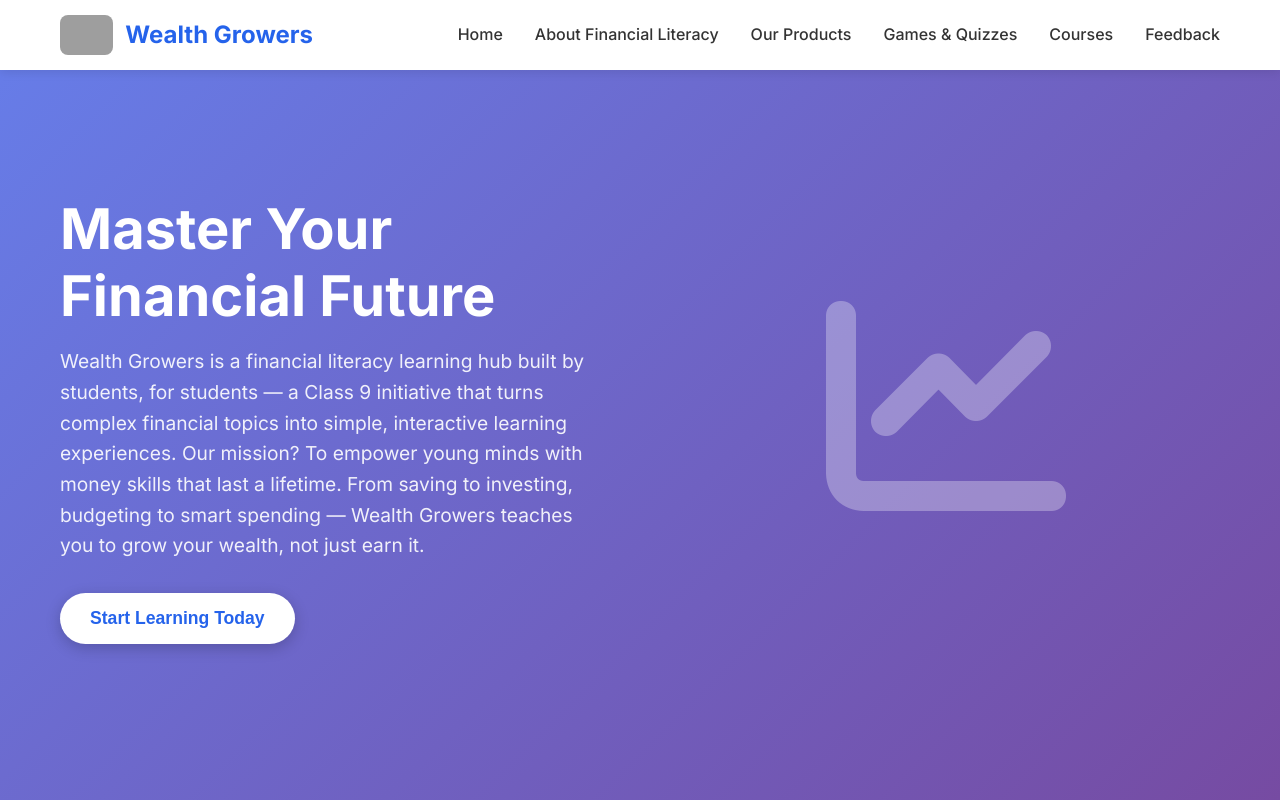
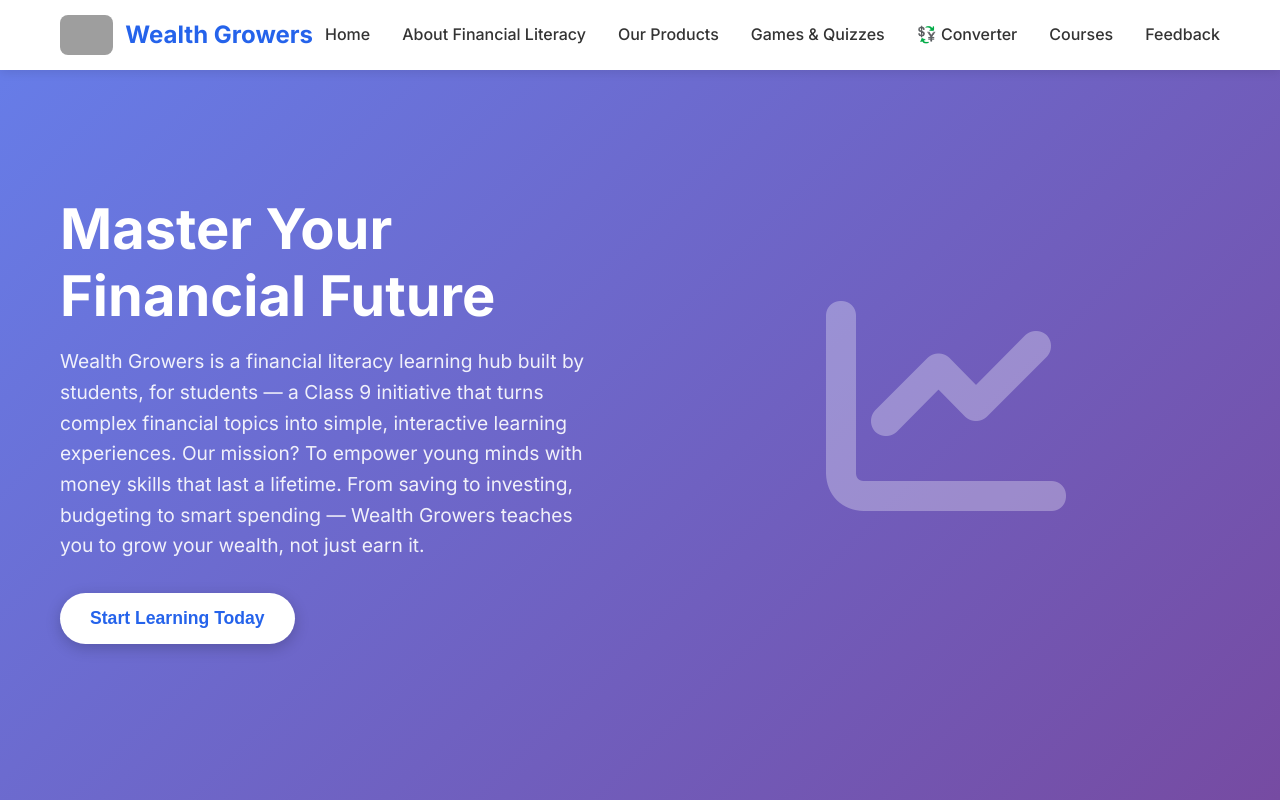
Before and after one commit to ADITYA09877/ADITYA-WEALTHGROVERS44, a website: page dist/index.html in a window 1280 px wide. Shown: the top 800 px of the page. Drawn offline with nearby package versions, Linux system fonts and the light colour scheme; files that its build step writes are made by us from their sources; grey boxes are pictures that could not be loaded.

Commit message:
Publish application

```diff
--- a/dist/index.html
+++ b/dist/index.html
@@ -29,6 +29,9 @@
                 </li>
                 <li class="nav-item">
                     <a href="#games" class="nav-link">Games & Quizzes</a>
+                </li>
+                <li class="nav-item">
+                    <a href="money-converter.html" class="nav-link">💱 Converter</a>
                 </li>
                 <li class="nav-item">
                     <a href="courses.html" class="nav-link">Courses</a>
@@ -330,6 +333,7 @@
                         <li><a href="#about">About</a></li>
                         <li><a href="#products">Products</a></li>
                         <li><a href="#games">Games & Quizzes</a></li>
+                        <li><a href="money-converter.html">💱 Converter</a></li>
                         <li><a href="courses.html">Courses</a></li>
                         <li><a href="#feedback">Feedback</a></li>
                     </ul>
```
